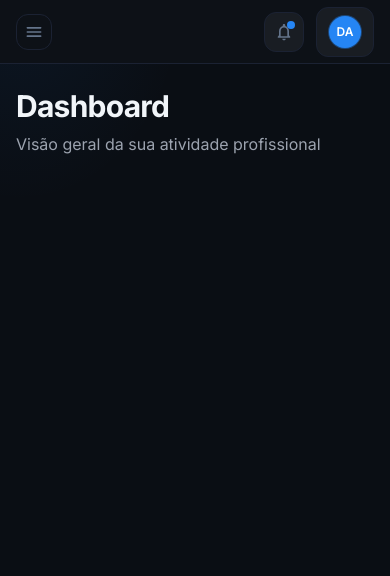
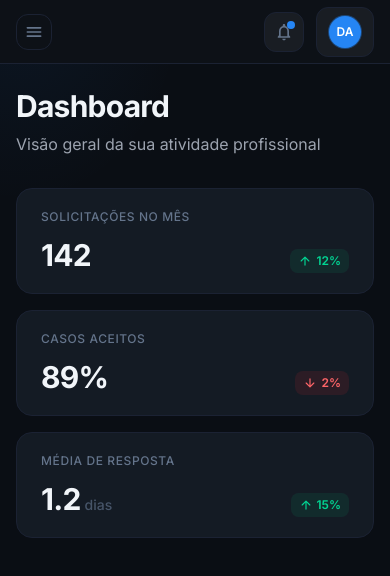
Before and after one commit to VozJusta/VJ.WEB, a Next.js app: page /dashboard in a window 390 px wide. Shown: the top 576 px of the page. Built offline with nearby package versions, Linux system fonts and the light colour scheme.

Commit message:
feat(lawyer): add dashboard stats section
Implement stats overview section with three key metrics: monthly requests, acceptance rate, and average response time. Uses semantic section with proper ARIA labelledby and responsive grid layout.

```diff
--- a/app/(lawyer)/dashboard/page.tsx
+++ b/app/(lawyer)/dashboard/page.tsx
@@ -1,9 +1,33 @@
 import type { Metadata } from "next";
+import { StatCard } from "@/components/ui/stat-card";
+import type { StatCardData } from "@/types/dashboard.types";
 
 export const metadata: Metadata = {
   title: "Dashboard - Advogado | Voz Justa",
   description: "Painel de gestão para advogados da plataforma Voz Justa",
 };
+
+const statsData: StatCardData[] = [
+  {
+    label: "SOLICITAÇÕES NO MÊS",
+    value: 142,
+    change: 12,
+    isPositive: true,
+  },
+  {
+    label: "CASOS ACEITOS",
+    value: "89%",
+    change: 2,
+    isPositive: false,
+  },
+  {
+    label: "MÉDIA DE RESPOSTA",
+    value: 1.2,
+    change: 15,
+    isPositive: true,
+    unit: "dias",
+  },
+];
 
 export default function LawyerDashboardPage() {
   return (
@@ -16,6 +40,24 @@ export default function LawyerDashboardPage() {
           Visão geral da sua atividade profissional
         </p>
       </header>
+
+      <section aria-labelledby="stats-heading">
+        <h2 id="stats-heading" className="sr-only">
+          Estatísticas do mês
+        </h2>
+        <div className="grid grid-cols-1 gap-4 md:grid-cols-2 lg:grid-cols-3">
+          {statsData.map((stat, index) => (
+            <StatCard
+              key={index}
+              label={stat.label}
+              value={stat.value}
+              change={stat.change}
+              isPositive={stat.isPositive}
+              unit={stat.unit}
+            />
+          ))}
+        </div>
+      </section>
     </div>
   );
 }
```
